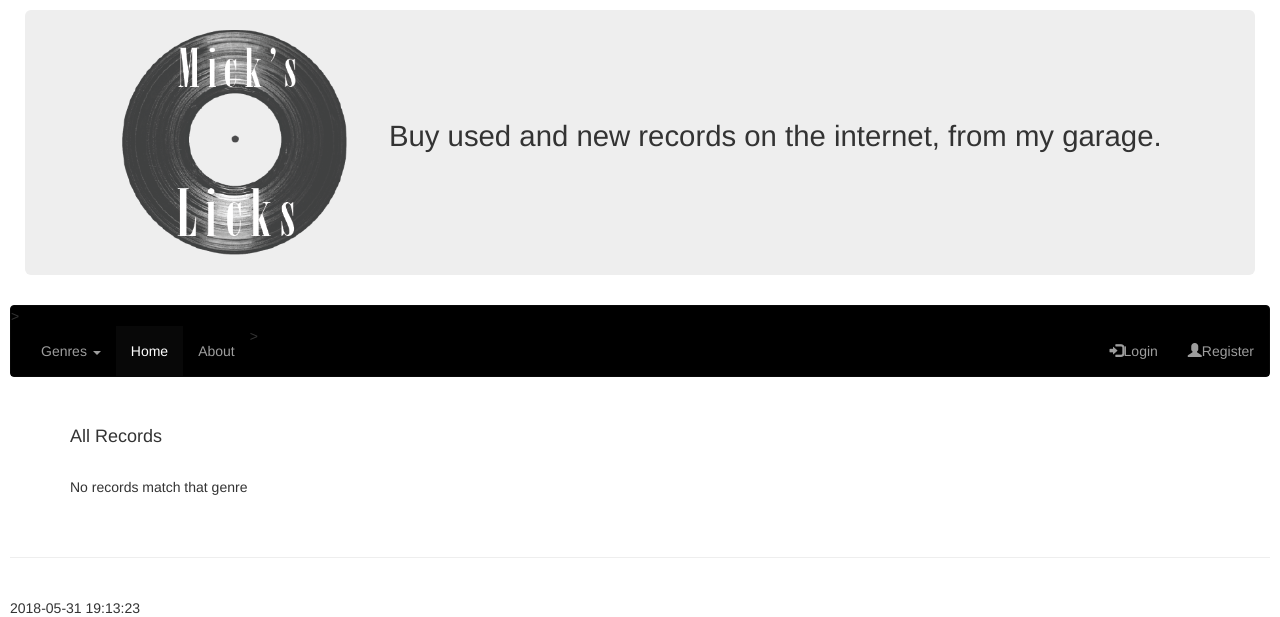
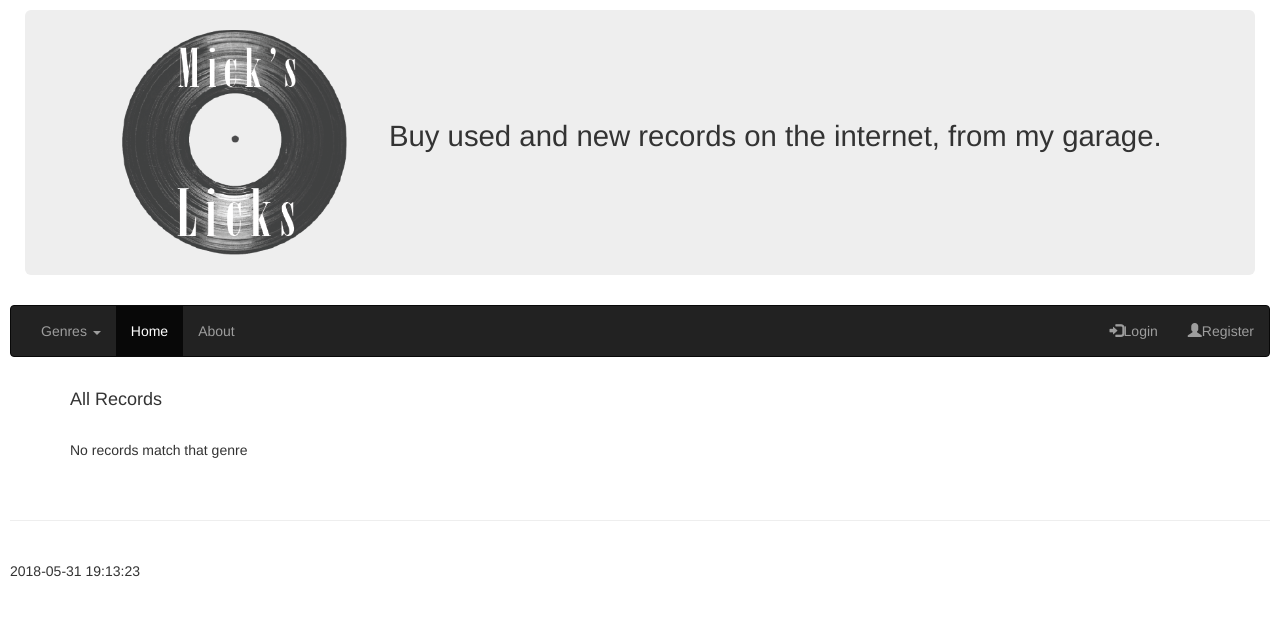
Before and after one commit to aidanranney/e-commerce-project, a PHP site: page / in a window 1280 px wide. Shown: the top 617 px of the page. Run offline with PHP 8.4, Linux system fonts and the light colour scheme; data that the repository does not hold is empty; some libraries are stand-ins or nearby versions.

Commit message:
fixed navbar

```diff
--- a/web/CSS/styles.css
+++ b/web/CSS/styles.css
@@ -45,12 +45,12 @@ body {
   right: 100px;
 }
 
+.navbar-fixed-top {
+  padding: 10px;
+}
+
 #shoppingCart {
   font-size: 13px;
-}
-
-#navbar, #mynav {
-  background: rgba(0,0,0,1);
 }
 
 #cartTableLeftDiv {
@@ -71,6 +71,10 @@ body {
   text-align: right;
 }
 
+#nav {
+  min-height: 55px;
+}
+
 @media (min-width: 992px) {
   .col-sm-3 {
     height: 325px;
@@ -81,7 +85,7 @@ body {
   .col-sm-3 {
     transform: scale(0.8);
     width: 200px;
-    height: 200px;
+    height: 280px;
   }
 }
 
--- a/web/JS/scripts.js
+++ b/web/JS/scripts.js
@@ -3,11 +3,11 @@ $(document).ready(function(){
     $(window).scroll(function () {
 
     if ($(window).scrollTop() > $('#myheader').height()) {
-      $('#navbar-header').addClass('navbar-fixed-top');
+      $('#nav').addClass('navbar-fixed-top');
     }
 
     if ($(window).scrollTop() < $('#myheader').height()) {
-      $('#navbar-header').removeClass('navbar-fixed-top');
+      $('#nav').removeClass('navbar-fixed-top');
     }
     });
 
--- a/web/header.php
+++ b/web/header.php
@@ -26,16 +26,16 @@ and open the template in the editor.
         <p style="display: inline-block; font-size: 22pt;">Buy used and new records on the internet, from my garage.</p>
       </div>
     </div>
-
-        <nav class="navbar navbar-inverse" role="navigation" id="navbar">>
-          <div class='navbar-header'>
+        <div id='nav'>
+          <nav class="navbar navbar-inverse" role="navigation">
+            <div class='navbar-header'>
             <button type='button' class='navbar-toggle' data-toggle='collapse' data-target='#mynav'>
               <span class='icon-bar'></span>
               <span class='icon-bar'></span>
               <span class='icon-bar'></span>
             </button>
           </div>
-          <div class='collapse navbar-collapse' id='mynav'>>
+          <div class='collapse navbar-collapse' id='mynav'>
           <ul class="nav navbar-nav">
             <li class="dropdown">
                   <a class="dropdown-toggle" data-toggle="dropdown" href="#">Genres
@@ -136,6 +136,6 @@ and open the template in the editor.
           </ul>
           </div>
         </nav>
-
+      </div>
     <!-- Collect the nav links, forms, and other content for toggling -->
 <br>
```
